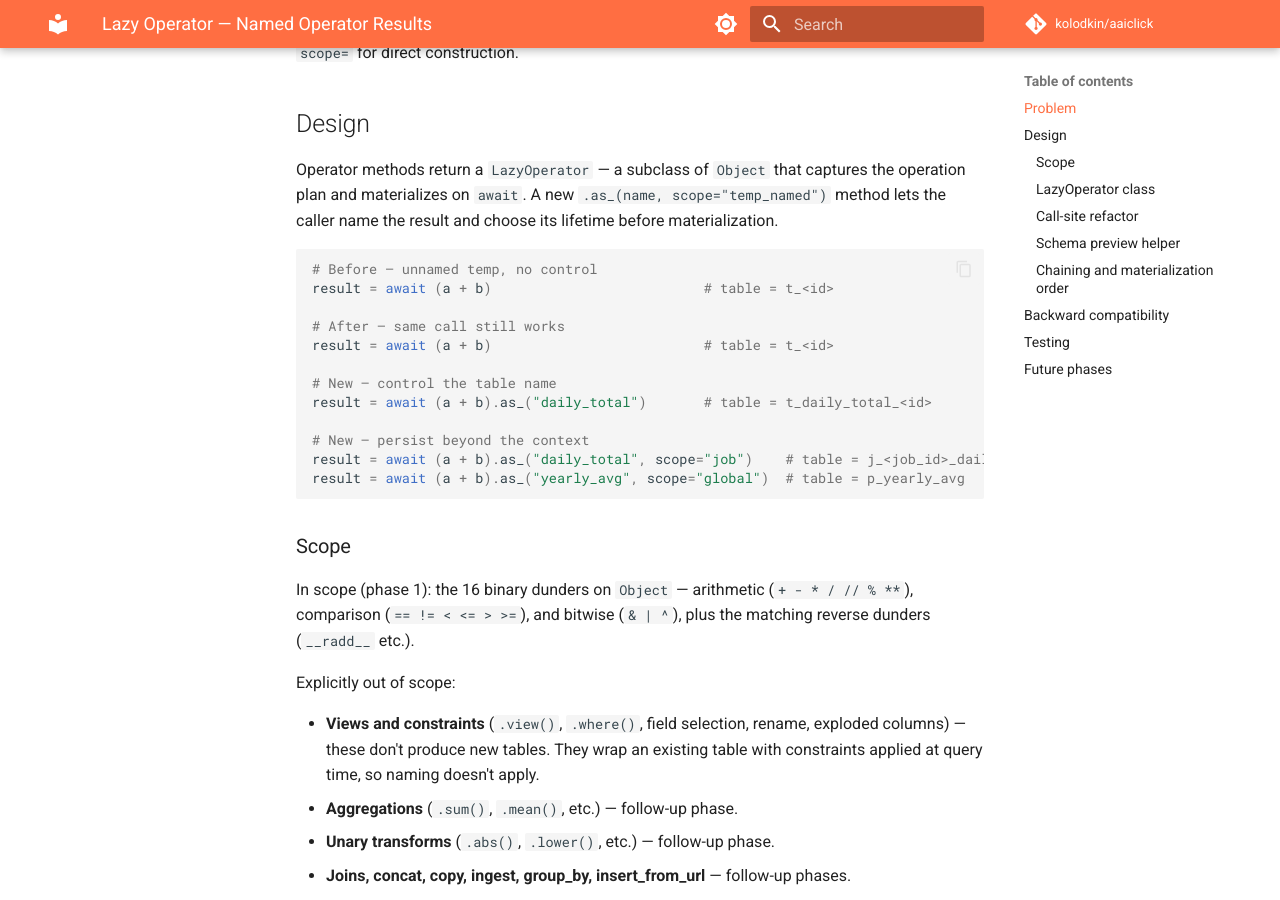
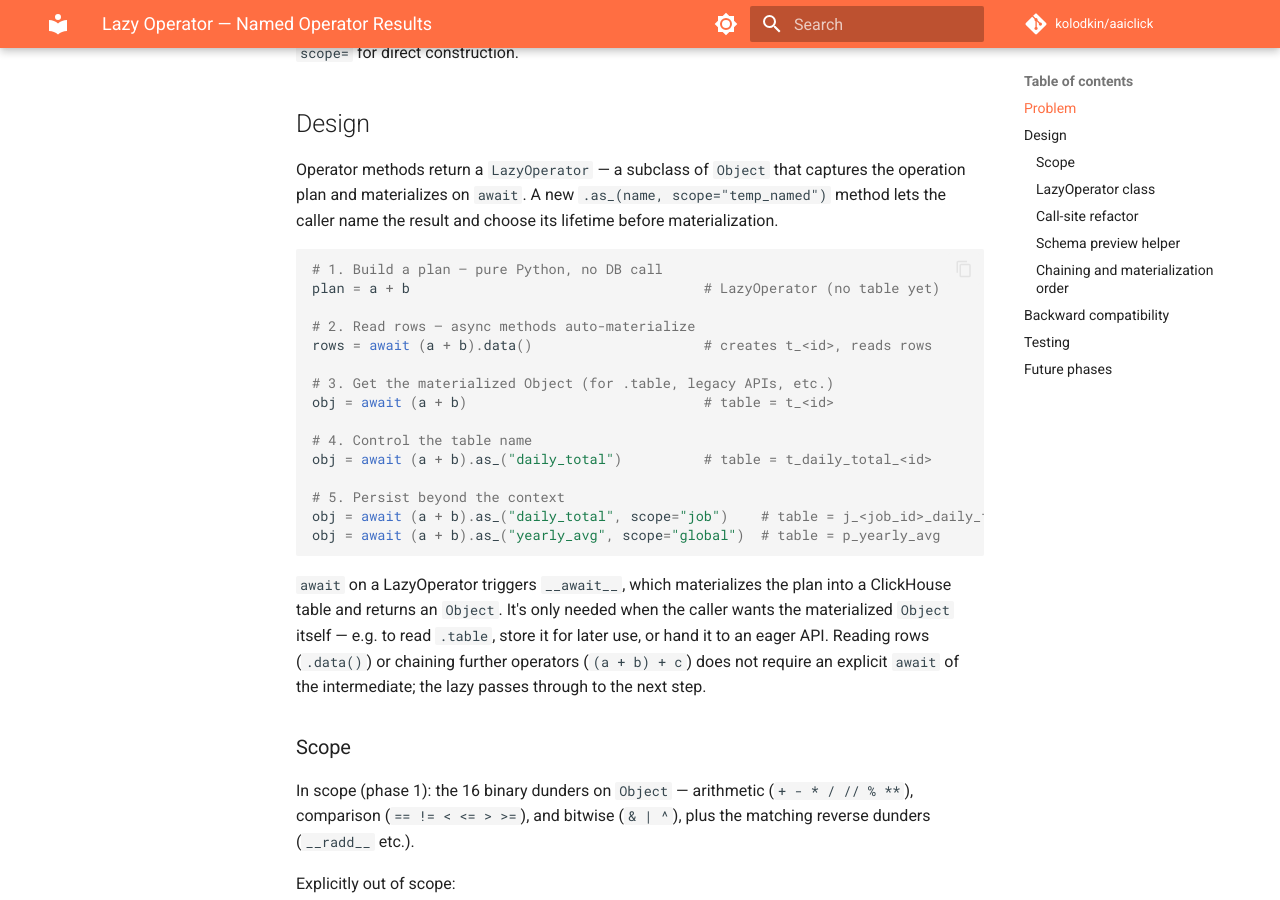
Before and after one commit to kolodkin/aaiclick, an MkDocs documentation site: the page built from docs/lazy_operator.md, in a window 1280 px wide and 900 px high, scrolled down 381 px. Built offline with MkDocs 1.6.1 and Material for MkDocs 9.7.7, drawn with Linux system fonts in a browser that asks for light colours; comment, search, counter and statistics services are not loaded.

Commit message:
docs: clarify when await is needed on LazyOperator results

````diff
--- a/docs/lazy_operator.md
+++ b/docs/lazy_operator.md
@@ -18,19 +18,30 @@ scope="temp_named")` method lets the caller name the result and choose its
 lifetime before materialization.
 
 ```python
-# Before — unnamed temp, no control
-result = await (a + b)                          # table = t_<id>
+# 1. Build a plan — pure Python, no DB call
+plan = a + b                                    # LazyOperator (no table yet)
 
-# After — same call still works
-result = await (a + b)                          # table = t_<id>
+# 2. Read rows — async methods auto-materialize
+rows = await (a + b).data()                     # creates t_<id>, reads rows
 
-# New — control the table name
-result = await (a + b).as_("daily_total")       # table = t_daily_total_<id>
+# 3. Get the materialized Object (for .table, legacy APIs, etc.)
+obj = await (a + b)                             # table = t_<id>
 
-# New — persist beyond the context
-result = await (a + b).as_("daily_total", scope="job")    # table = j_<job_id>_daily_total
-result = await (a + b).as_("yearly_avg", scope="global")  # table = p_yearly_avg
+# 4. Control the table name
+obj = await (a + b).as_("daily_total")          # table = t_daily_total_<id>
+
+# 5. Persist beyond the context
+obj = await (a + b).as_("daily_total", scope="job")    # table = j_<job_id>_daily_total
+obj = await (a + b).as_("yearly_avg", scope="global")  # table = p_yearly_avg
 ```
+
+`await` on a LazyOperator triggers `__await__`, which materializes the
+plan into a ClickHouse table and returns an `Object`. It's only needed
+when the caller wants the materialized `Object` itself — e.g. to read
+`.table`, store it for later use, or hand it to an eager API. Reading
+rows (`.data()`) or chaining further operators (`(a + b) + c`) does not
+require an explicit `await` of the intermediate; the lazy passes through
+to the next step.
 
 ### Scope
 
````
